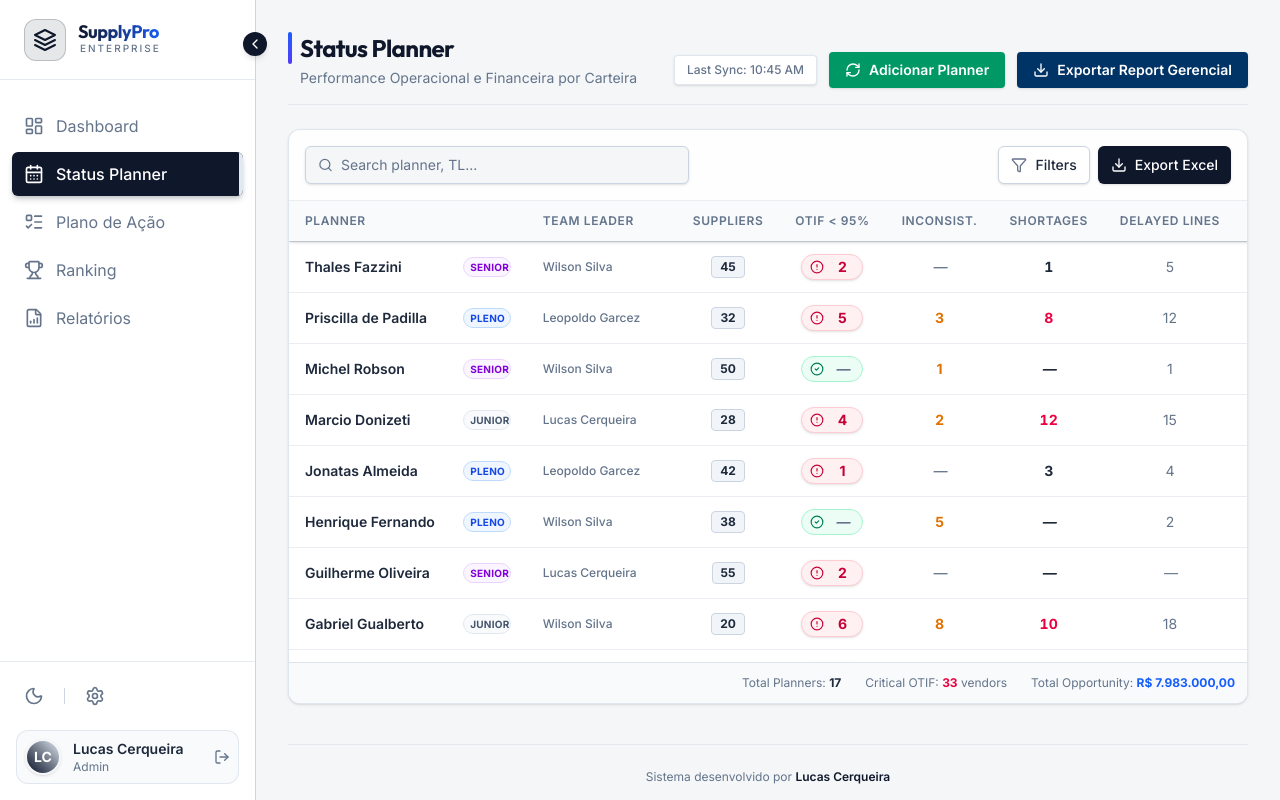
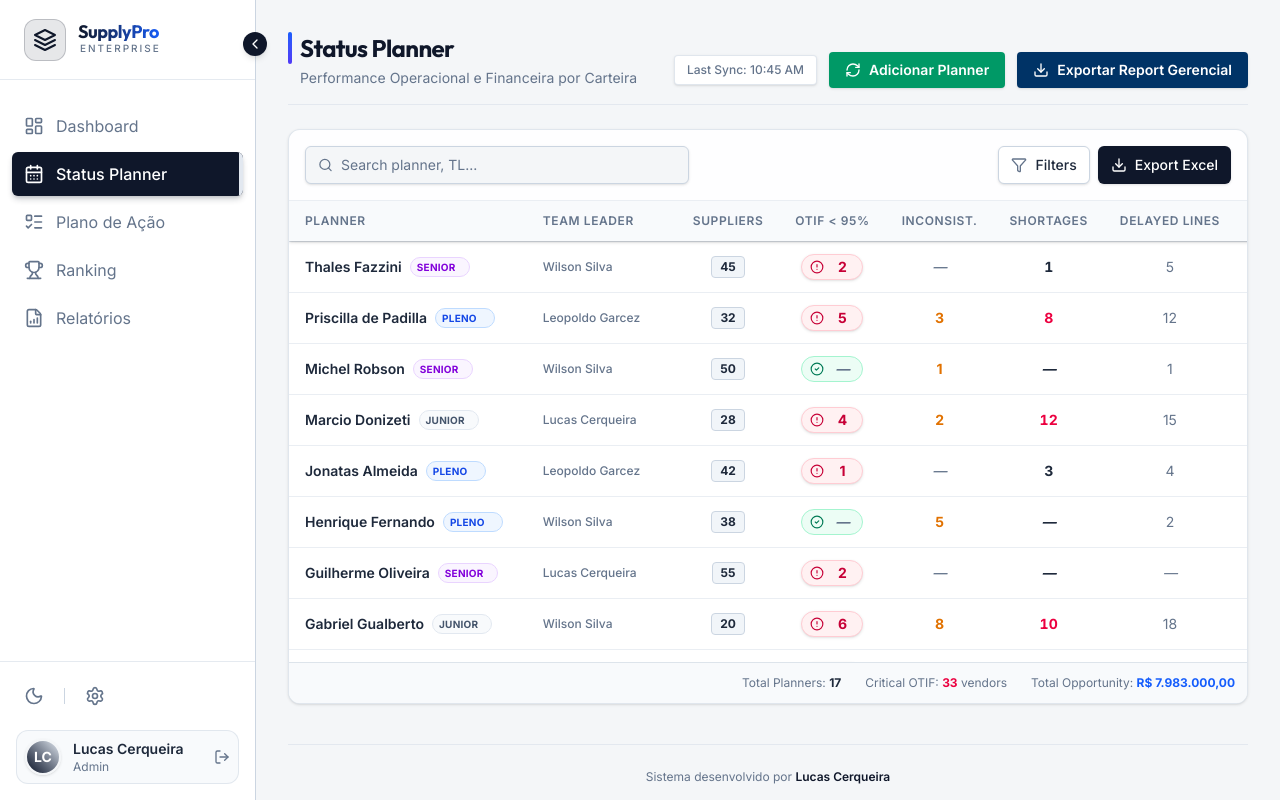
Before and after one commit to lukaobrabao-cpu/SupplyPro, a Next.js app: page /planner in a window 1280 px wide. Built offline with nearby package versions, Linux system fonts and the light colour scheme.

Commit message:
Fix: Badge alignment in Planner column

```diff
--- a/src/components/planner/planner-grid.tsx
+++ b/src/components/planner/planner-grid.tsx
@@ -122,7 +122,7 @@ export function PlannerGrid({ data, onDataChange }: PlannerGridProps) {
                                         <EditableCell
                                             value={row.plannerName}
                                             onSave={(val) => onDataChange(row.id, 'plannerName', val)}
-                                            className="font-semibold text-foreground text-sm p-0 min-h-0 hover:bg-transparent hover:underline decoration-dashed decoration-muted-foreground/30 underline-offset-4"
+                                            className="font-semibold text-foreground text-sm p-0 min-h-0 hover:bg-transparent hover:underline decoration-dashed decoration-muted-foreground/30 underline-offset-4 w-fit flex-initial"
                                         />
                                         <EditableCell
                                             type="select"
@@ -130,7 +130,7 @@ export function PlannerGrid({ data, onDataChange }: PlannerGridProps) {
                                             value={row.plannerLevel}
                                             onSave={(val) => onDataChange(row.id, 'plannerLevel', val)}
                                             className={cn(
-                                                "text-[10px] px-1.5 py-0.5 rounded-full font-bold uppercase tracking-wide border w-[60px] text-center min-h-0 h-auto cursor-pointer",
+                                                "text-[10px] px-1.5 py-0.5 rounded-full font-bold uppercase tracking-wide border w-[60px] text-center min-h-0 h-auto cursor-pointer flex-none",
                                                 "text-foreground bg-background hover:bg-muted", // Default cleaner style
                                                 // Specific styles for select contrast
                                                 "focus:ring-2 focus:ring-primary/20",
```
